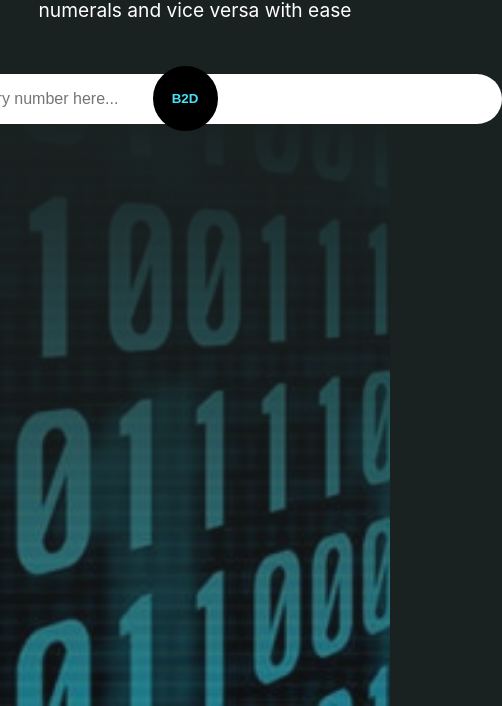
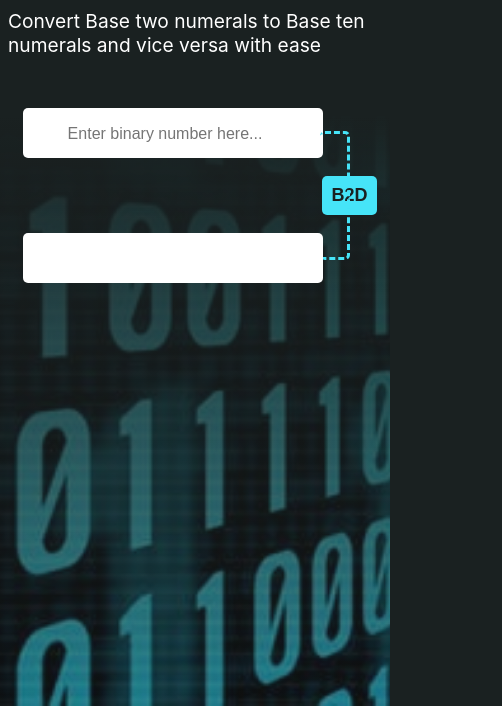
Before and after one commit to Obitrim/Binary-Decimal-Converter, a React app: page / in a window 390 px wide. Shown: the part 138-844 px from the top of the page, 502 px wide, since content can reach past the window. Built offline with nearby package versions, Linux system fonts and the light colour scheme.

Commit message:
style: made mobile responsive

```diff
--- a/src/components/ConverterInput/ConverterInput.css
+++ b/src/components/ConverterInput/ConverterInput.css
@@ -1,11 +1,14 @@
 .ConverterInput {
-	padding: 0 0.5rem;
+	position: relative;
+	z-index: 2;
+
 	max-width: var(--converter-w);
 	height: var(--converter-h);
 	padding: 0 1.5rem;
+	margin-right: 3em;
+	margin-left: 0.5em;
+	border-radius: 5px;
 	border: none;
-	border-top-left-radius: 5em;
-	border-bottom-left-radius: 5em;
 	box-sizing: border-box;
 
 	letter-spacing: 2px;
@@ -15,9 +18,21 @@
 
 .ConverterInput:focus {
 	outline: none;
+	box-shadow: -4px 0 20px rgba(0, 0, 0, 0.8);
 }
 
 .ConverterInput::placeholder {
 	font-size: 16px;
 	letter-spacing: initial;
 }
+
+@media (min-width: 560px) {
+	.ConverterInput {
+		flex: 1;
+
+		margin-right: 0;
+		margin-left: 0;
+		border-top-left-radius: 5em;
+		border-bottom-left-radius: 5em;
+	}
+}
--- a/src/components/ConverterOutput/ConverterOutput.css
+++ b/src/components/ConverterOutput/ConverterOutput.css
@@ -1,5 +1,6 @@
 .ConverterOutput {
-	flex: 1;
+	position: relative;
+	z-index: 2;
 
 	display: flex;
 	align-items: center;
@@ -8,11 +9,24 @@
 	width: var(--converter-w);
 	height: var(--converter-h);
 	padding: 0 1.5rem;
-	border-top-right-radius: 5em;
-	border-bottom-right-radius: 5em;
+	border-radius: 5px;
+	margin-right: 3em;
+	margin-left: 0.5em;
 	box-sizing: border-box;
 
 	letter-spacing: 2px;
 	font-size: 18px;
 	background-color: white;
 }
+
+@media (min-width: 560px) {
+	.ConverterOutput {
+		flex: 1;
+
+		margin-right: 0;
+		margin-left: 0;
+		border-top-right-radius: 5em;
+		border-bottom-right-radius: 5em;
+	}
+
+}
--- a/src/index.css
+++ b/src/index.css
@@ -6,8 +6,12 @@
 	--dark-bg-color: #1a2121;
 }
 
+*, *::before, *::after {
+	margin: 0;
+ 	padding: 0;
+}
+
 body {
-  margin: 0;
   font-family: -apple-system, BlinkMacSystemFont, 'Segoe UI', 'Roboto', 'Oxygen',
     'Ubuntu', 'Cantarell', 'Fira Sans', 'Droid Sans', 'Helvetica Neue',
     sans-serif;
@@ -30,8 +34,6 @@ body::before {
 	bottom: 0;
 	z-index: 2;
 
-	/*background-color: red;*/
-
 	background: linear-gradient(to bottom, var(--dark-bg-color) 30%, transparent);
 }
 
--- a/src/pages/App/App.css
+++ b/src/pages/App/App.css
@@ -6,6 +6,11 @@
 	position: relative;
 
 	padding-top: 3em;
+}
+
+.AppWrapper * {
+	position: relative;
+	z-index: 2;
 }
 
 .AppWrapper img {
@@ -18,39 +23,80 @@
 	height: 100vh;
 	object-fit: cover;
 
-	background: red;
 	opacity: 0.5;
 
 }
 
-.AppWrapper * {
-	position: relative;
-	z-index: 2;
-}
-
-
 .AppHeader {
-	text-align: center;
+	padding: 0 0.5em;
 }
 
 .AppHeader h1 {
-	font-size: 3em;
+	font-size: 2.5em;
 	font-weight: 800;
-	line-height: 0;
+	line-height: 1em;
 	color: var(--primary-color);
 }
 
 .AppHeader p {
 	color: white;
 	font-size: 1.2em;
+	margin-block: 1em;
 }
 
 .App {
 	display: flex;
+	flex-direction: column;
+	align-items: stretch;
+
+	margin-top: 2em;
+	box-sizing: border-box;
+}
+
+.App__Switch {
+	position: relative;
+
+	border: none;
+	border-radius: 5px;
+	padding: 0.5em;
+	padding: 0.5em;
+	margin-left: auto;
+	margin-block: 1em;
+
+	color: var(--dark-bg-color);
+	font-weight: 600;
+	font-size: 18px;
+	background-color: var(--primary-color);
+}
+
+.App__Switch::before {
+	content: "";
+
+	position: absolute;
+	right: 50%;
+	top: -2.5em;
+	bottom: -2.5em;
+	z-index: 1;
+
+	width: 50%;
+	border-radius: 5px;
+	border: 3px dashed var(--primary-color);
+	border-left: none;
+}
+
+@media (min-width: 560px) {
+	.AppHeader h1 {
+		font-size: 3em;
+	}
+
+	.AppHeader {
+		text-align: center;
+	}
+
+	.App {
+		flex-direction: row;
 		align-items: center;
 		justify-content: center;
-
-	margin-top: 2em;
 	}
 
 	.App__Switch {
@@ -70,7 +116,12 @@
 		transition: 0.3s ease-in-out;
 	}
 
+	.App__Switch::before {
+		display: none;
+	}
+
 	.App__Switch:hover {
 		cursor: pointer;
 		transform: scale(1.15);
 	}
+}
```
Lines whose indentation alone changed are shown as unchanged.
